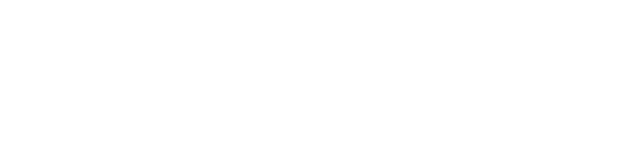
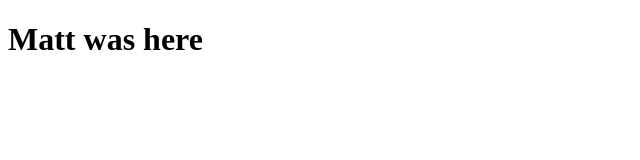
Before and after one commit to MattRDreyer/git_exercise, a plain HTML site: page index.html in a window 1280 px wide. Shown: the whole page, without its empty margins (0-640 px from the left). Drawn offline with Linux system fonts and the light colour scheme.

Commit message:
Added name to body

```diff
--- a/index.html
+++ b/index.html
@@ -5,6 +5,6 @@
     <title></title>
   </head>
   <body>
-
+<h1>Matt was here</h1>
   </body>
 </html>
```
